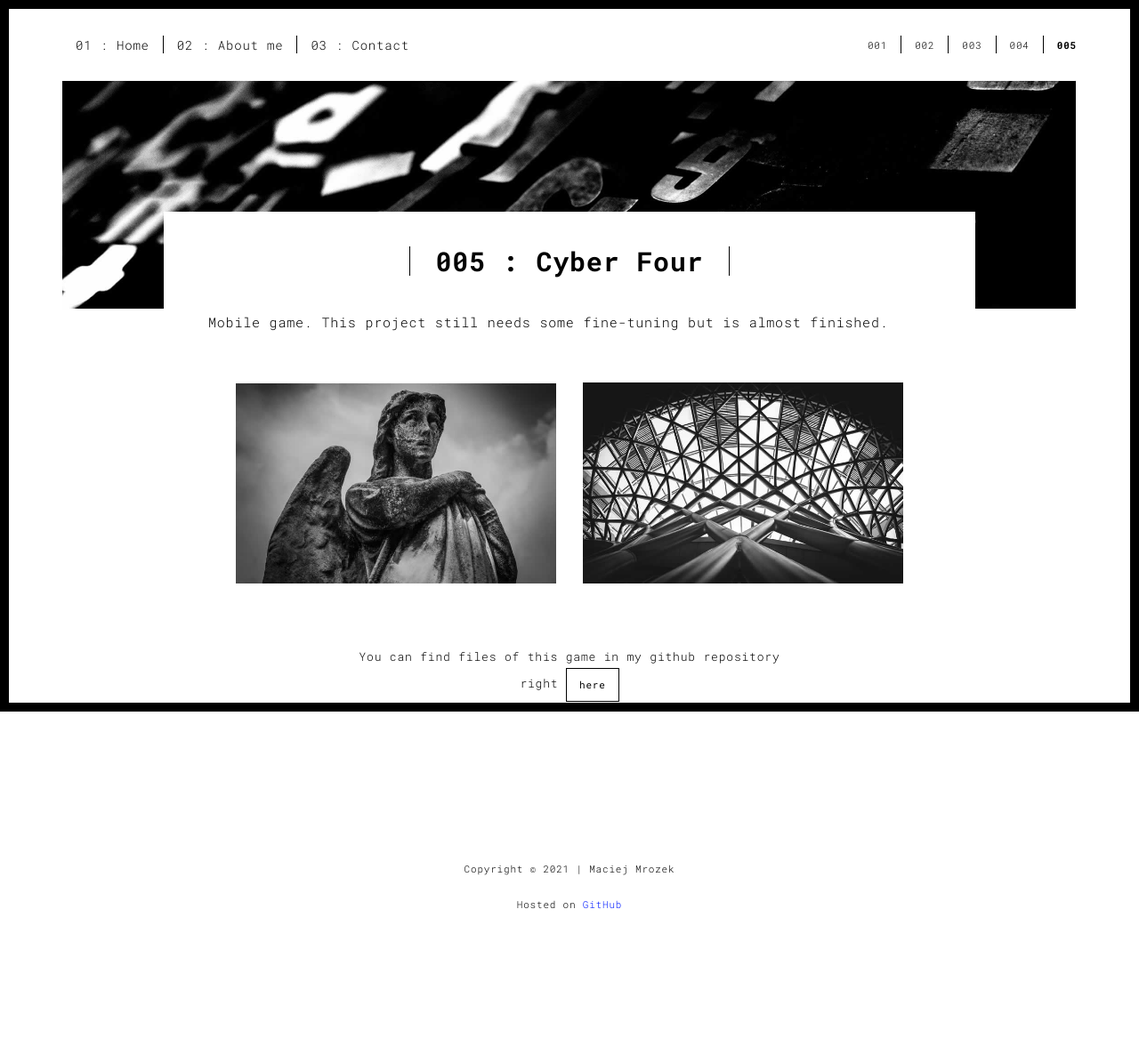
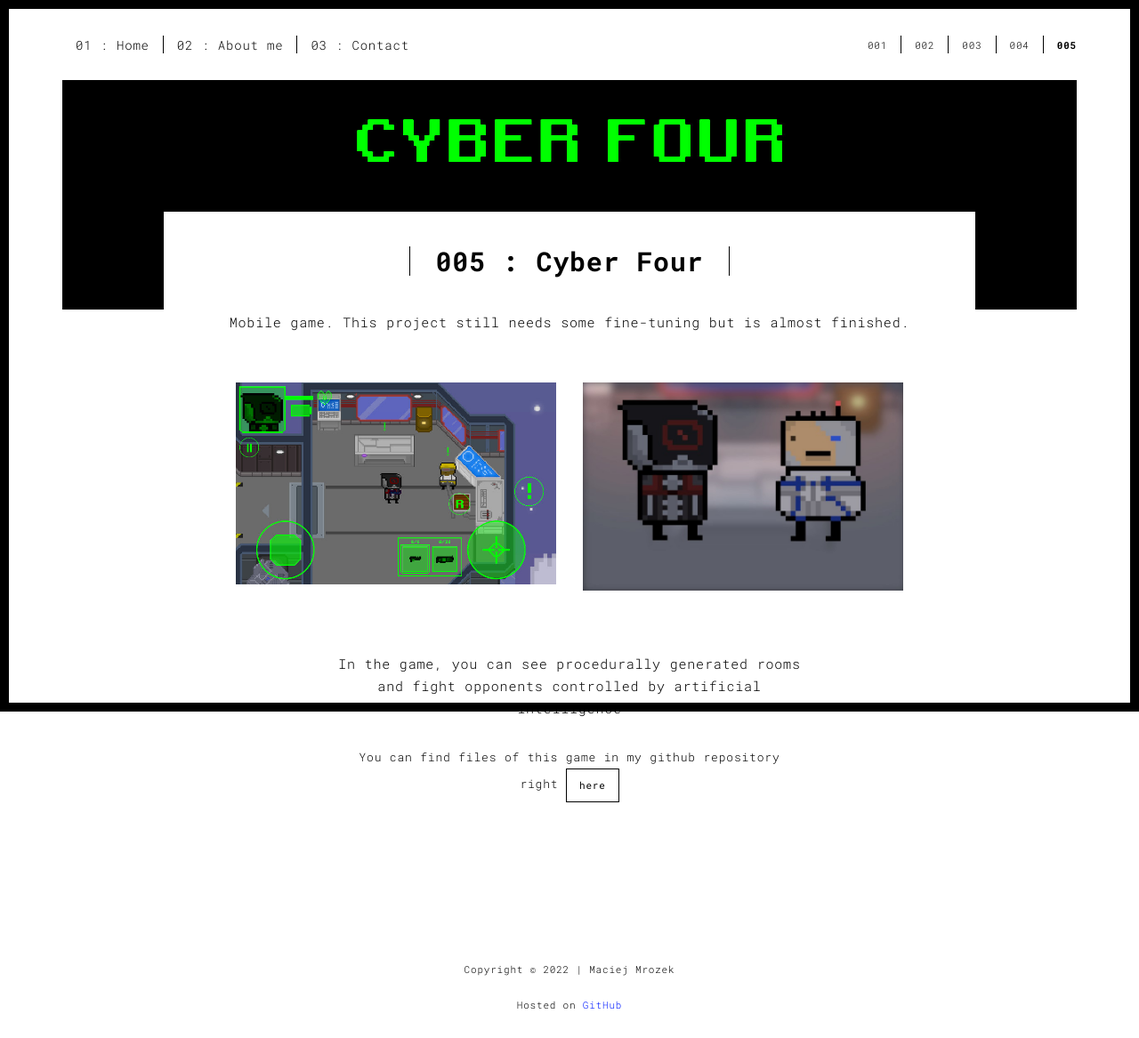
Before and after one commit to Mroxny/mroxny.github.io, a plain HTML site: page projects/project_cf.html in a window 1280 px wide. Shown: the whole page at 89% size. Before the commit the page ends 1054 px from the top, so only its background shows below. Drawn offline with Linux system fonts and the light colour scheme.

Commit message:
Update 12.01.2022

```diff
--- a/projects/project_cf.html
+++ b/projects/project_cf.html
@@ -61,12 +61,12 @@
   <div class="container">
     <div class="row">
       <div class="col-xs-12">
-        <img src="../assets/images/work001-01.jpg" class="img-responsive" alt="Cyber Four Baner">
+        <img src="../assets/images/project_cf-1.jpg" class="img-responsive" alt="Cyber Four Baner">
         <div class="card-container">
           <div class="text-center">
             <h1 class="h2">005 : Cyber Four</h1>
           </div>
-          <p style="font-size: 15px; margin-top: 20px;">Mobile game. This project still needs some fine-tuning but is almost finished.</p>
+          <p style="font-size: 15px; margin-top: 20px; text-align: center;">Mobile game. This project still needs some fine-tuning but is almost finished.</p>
 
         </div>
       </div>
@@ -76,11 +76,11 @@
       <div class="col-md-8 col-md-offset-2 section-container-spacer">
         <div class="row">
           <div class="col-xs-12 col-md-6">
-            <img src="../assets/images/work001-02.jpg" class="img-responsive" alt="Cyber Four screenshot 1">
+            <img src="../assets/images/project_cf-2.jpg" class="img-responsive" alt="Cyber Four screenshot 1">
             <p> </p>
           </div>
           <div class="col-xs-12 col-md-6" >
-            <img src="../assets/images/work001-03.jpg" class="img-responsive" alt="Cyber Four screenshot 2">
+            <img src="../assets/images/project_cf.jpg" class="img-responsive" alt="Cyber Four screenshot 2">
             <p> </p>
           </div>
         </div>
@@ -90,7 +90,9 @@
         <div class="row">
           <div class="col-md-8 col-md-offset-2 section-container-spacer">
            <div class="row">
-              <p style="font-size: 13px; text-align: center;">You can find files of this game in my github repository right <a href="https://github.com/Mroxny/Cyber_Four" class="btn btn-default" target="_blank">here</a></p>
+              <p style="font-size: 15px; text-align: center;">In the game, you can see procedurally generated rooms and fight opponents controlled by artificial intelligence</p>
+
+              <p style="font-size: 13px; text-align: center; margin-top: 30px;">You can find files of this game in my github repository right <a href="https://github.com/Mroxny/Cyber_Four" class="btn btn-default" target="_blank">here</a></p>
             </div>
           </div>
         </div>
@@ -106,7 +108,7 @@
   <div class="container">
     <div class="row">
       <div class="col-xs-12">
-        <p>Copyright © 2021 | Maciej Mrozek </p>
+        <p>Copyright © 2022 | Maciej Mrozek </p>
         <p>Hosted on <a href="https://github.com/Mroxny/mroxny.github.io" target="blank">GitHub</a> </p>
       </div>
     </div>
```
Also changed, not shown: about.html (+1 -1 lines), contact.html (+1 -1 lines), index.html (+1 -1 lines), projects/project_fb.html (+3 -3 lines), projects/project_myfridge.html (+3 -3 lines), projects/project_mymap.html (+3 -3 lines), projects/project_rewers.html (+2 -2 lines), assets/images/cf_logo.jpg (added), assets/images/project_cf-1.jpg (added), assets/images/project_cf-2.jpg (added), assets/images/project_fb-1.jpg (added), policy_mymovie.html (renamed from policy.html).
